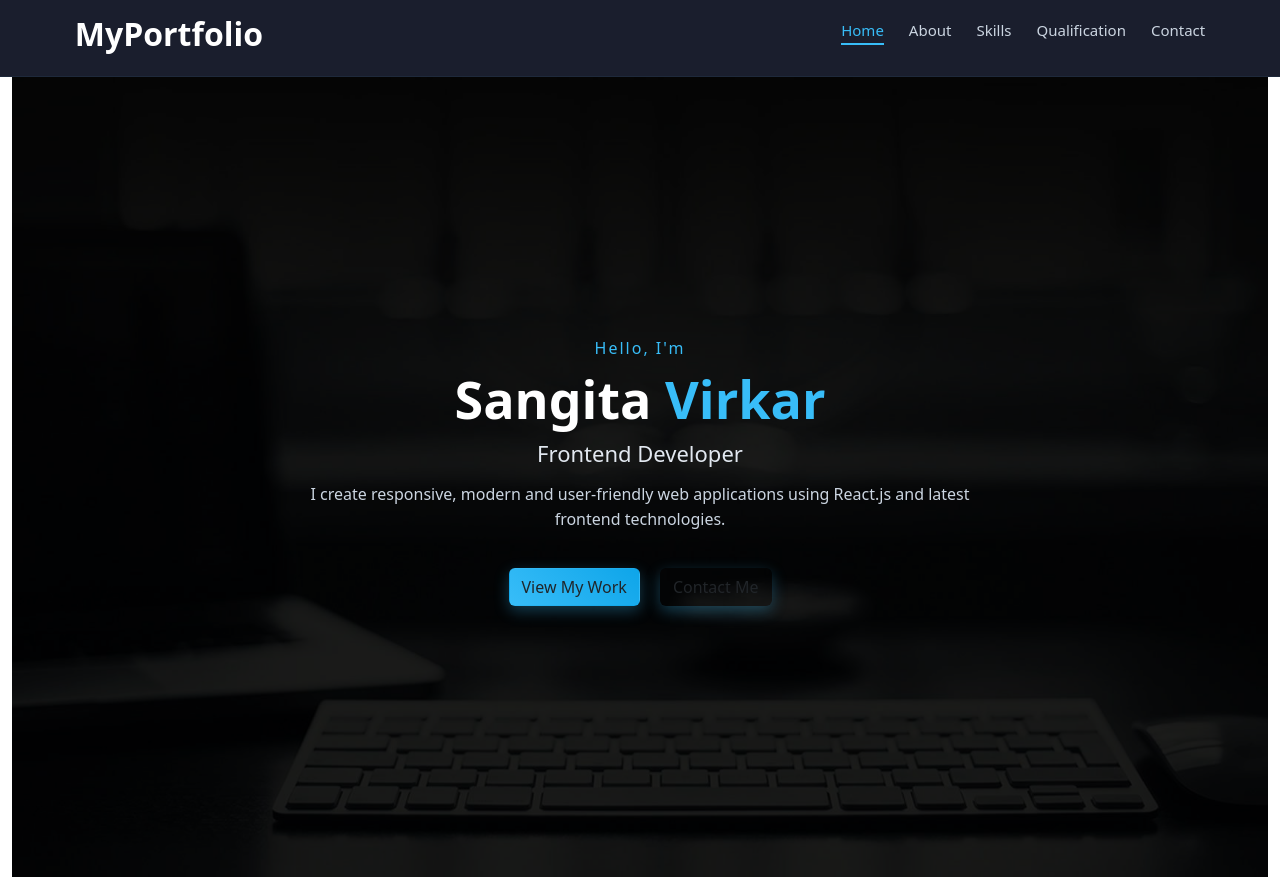
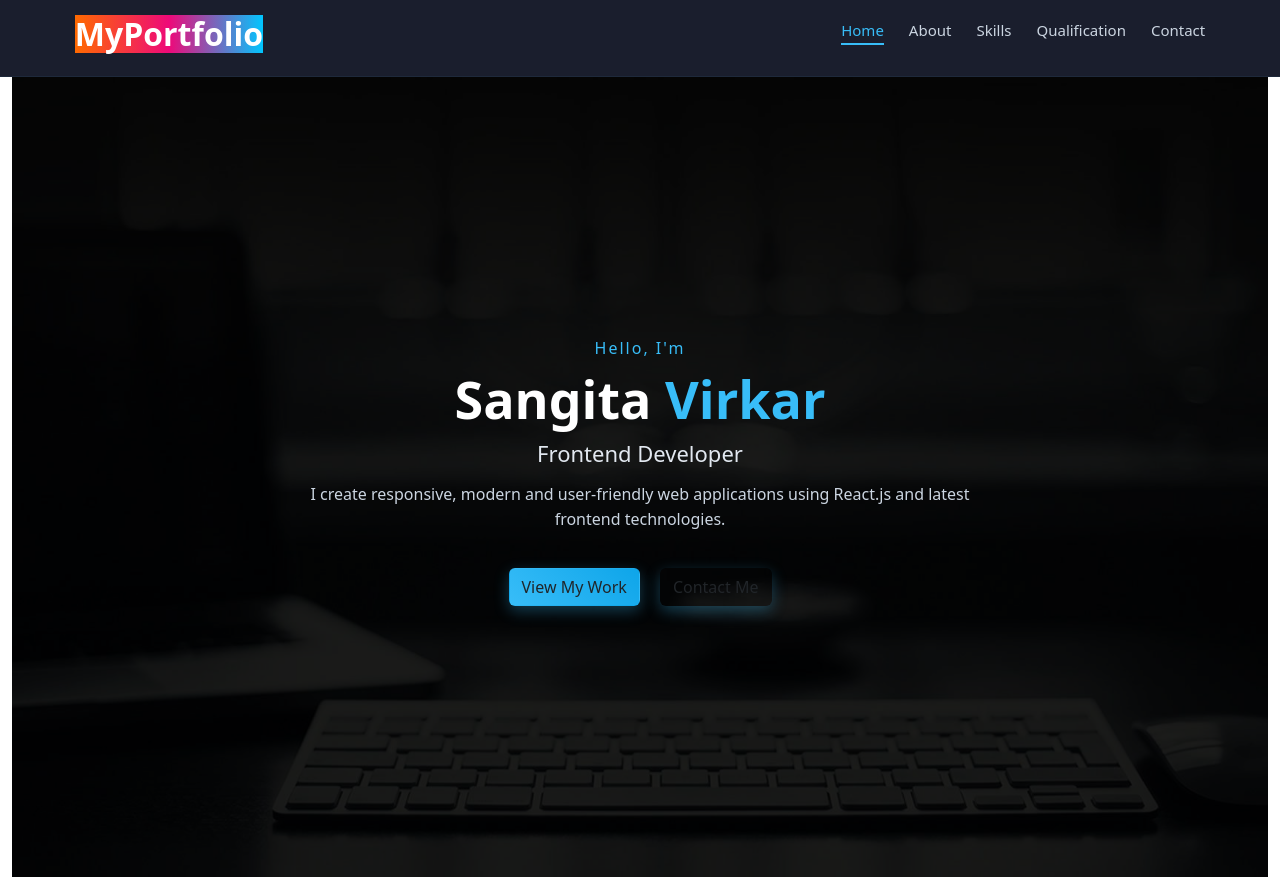
Before and after one commit to virkarsangita/portfolio-26, a React (Create React App) app: page / in a window 1280 px wide. Built offline with nearby package versions, Linux system fonts and the light colour scheme.

Commit message:
Change logo header to use className for styling

```diff
--- a/src/Commpontes/Header/Header.js
+++ b/src/Commpontes/Header/Header.js
@@ -9,7 +9,7 @@ function Header() {
       <div className="navbar-container">
 
         <div className="logo">
-          <h2>MyPortfolio</h2>
+          <h2 className= "logo-text">MyPortfolio</h2>
         </div>
 
         <ul className="nav-links">
```
